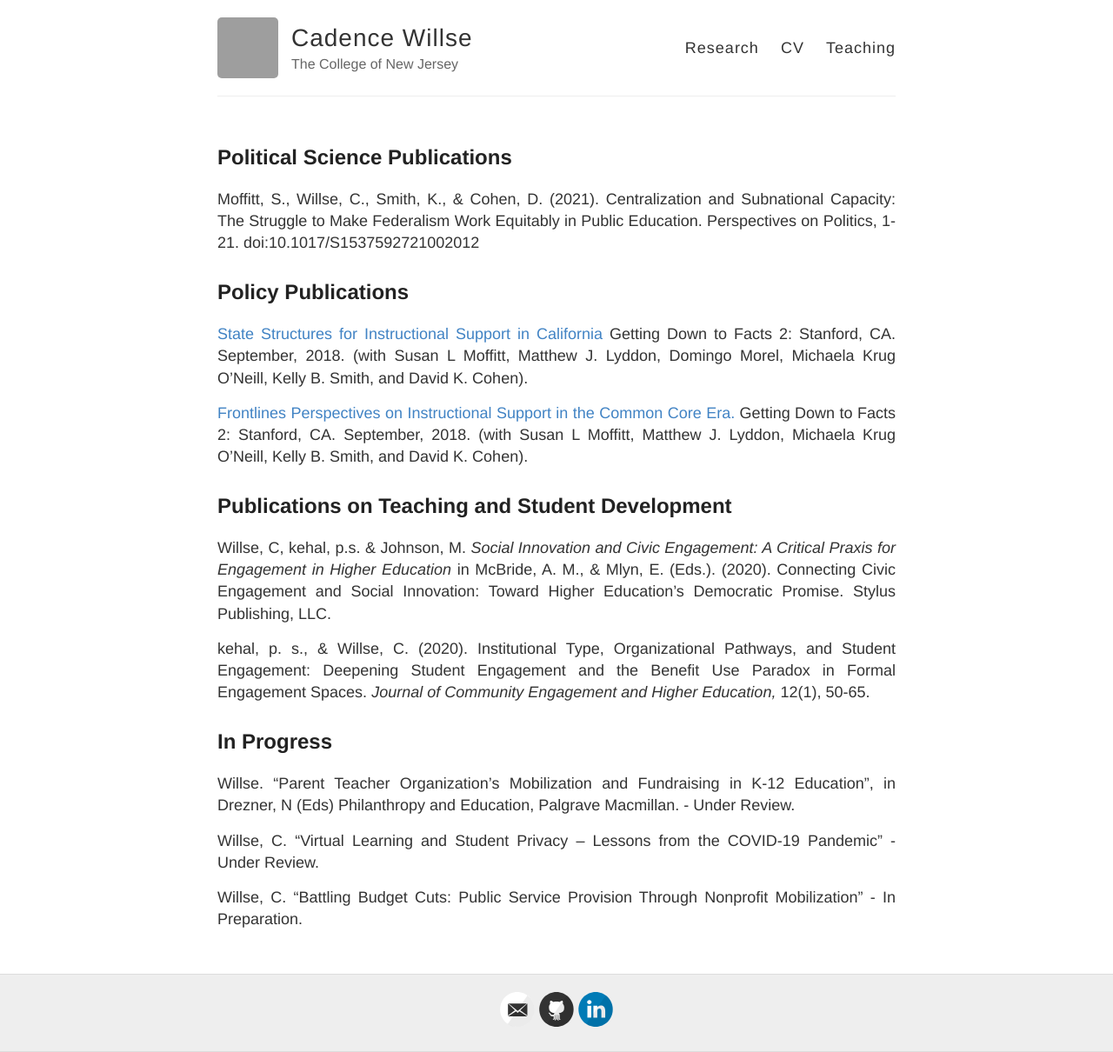
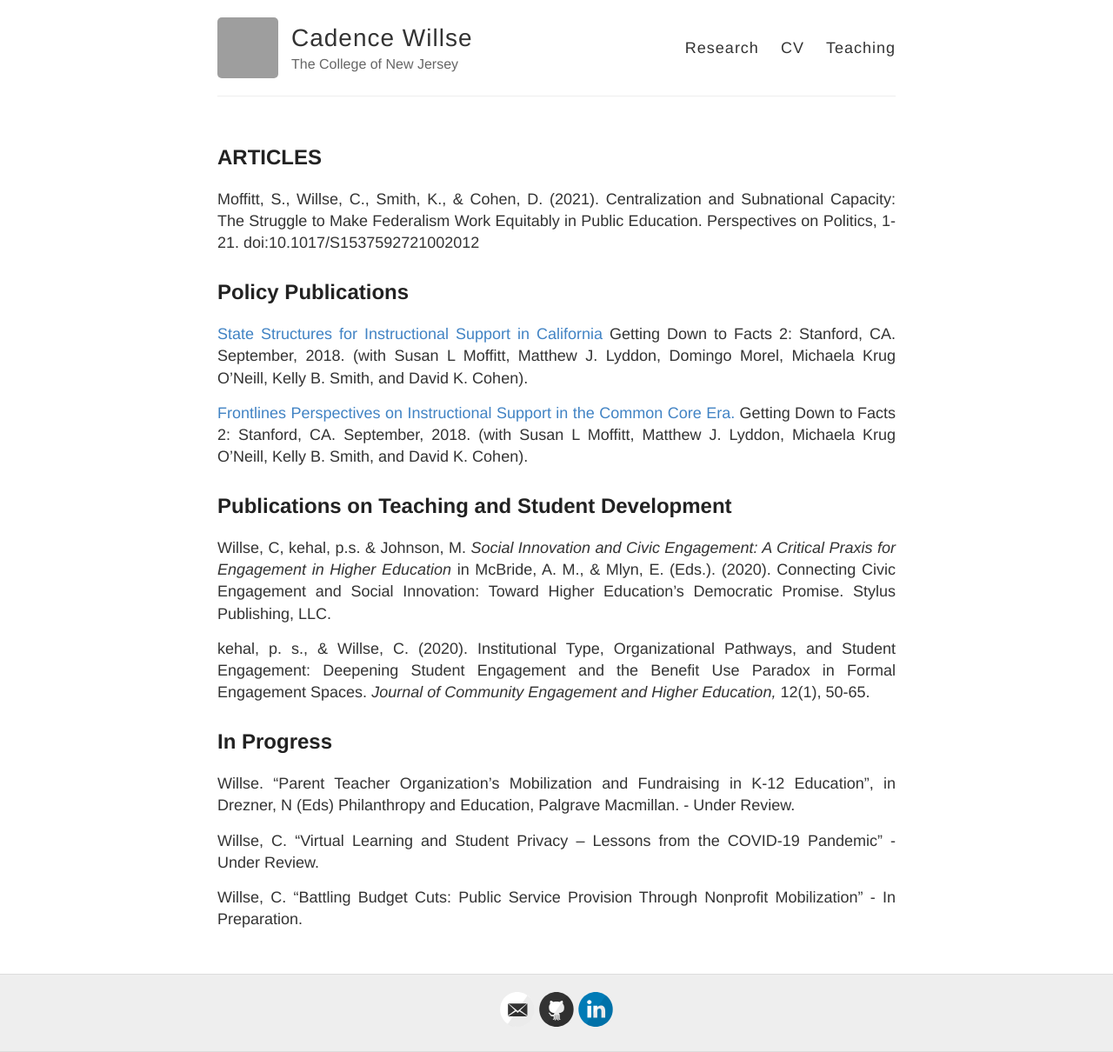
Before and after one commit to cadencewillse/cadencewillse.github.io, a Jekyll site: the page built from research.md, in a window 1280 px wide. Shown: the whole page at 87% size. Built offline with Jekyll 4.4.1, drawn with Linux system fonts in a browser that asks for light colours; grey boxes are pictures that could not be loaded.

Commit message:
Update research.md

```diff
--- a/research.md
+++ b/research.md
@@ -4,7 +4,7 @@ title: Research
 permalink: /research/
 ---
 
-## Political Science Publications
+## ARTICLES
 
 Moffitt, S., Willse, C., Smith, K., & Cohen, D. (2021). Centralization and Subnational Capacity: The Struggle to Make Federalism Work Equitably in Public Education. Perspectives on Politics, 1-21. doi:10.1017/S1537592721002012
 
```
